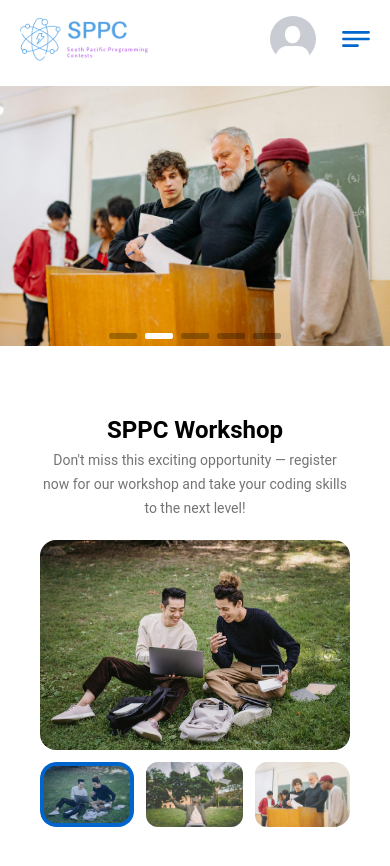
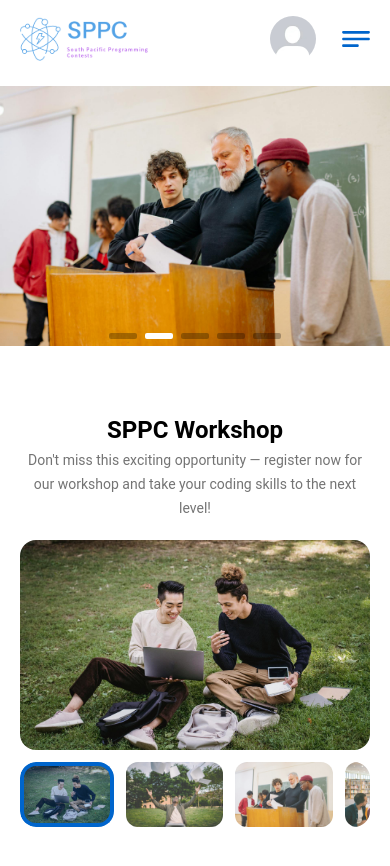
Before and after one commit to tranducanh2111/sppc-contest, a Next.js app: page /resources in a window 390 px wide. Shown: the top 866 px of the page. Built offline with nearby package versions, Linux system fonts and the light colour scheme; no server answers.

Commit message:
remove outer padding of component/resources/workshop

```diff
--- a/src/page-sections/Resources/Workshop.tsx
+++ b/src/page-sections/Resources/Workshop.tsx
@@ -55,7 +55,7 @@ const Workshop = () => {
 	}, []);
 
 	return (
-		<main className="h-[390px] md:h-[594px] max-w-[1160px] w-full flex flex-col items-center justify-center mx-auto px-[20px] md:px-0 md:py-[32px] space-y-5">
+		<main className="h-[390px] md:h-[594px] max-w-[1160px] w-full flex flex-col items-center justify-center mx-auto md:py-[32px] space-y-5">
             {/* Heading */}
             <section className='space-y-[4px] w-full max-w-[518px]'>
                 <h2 className="text-h3 md:text-h2 text-center">SPPC Workshop</h2>
```
